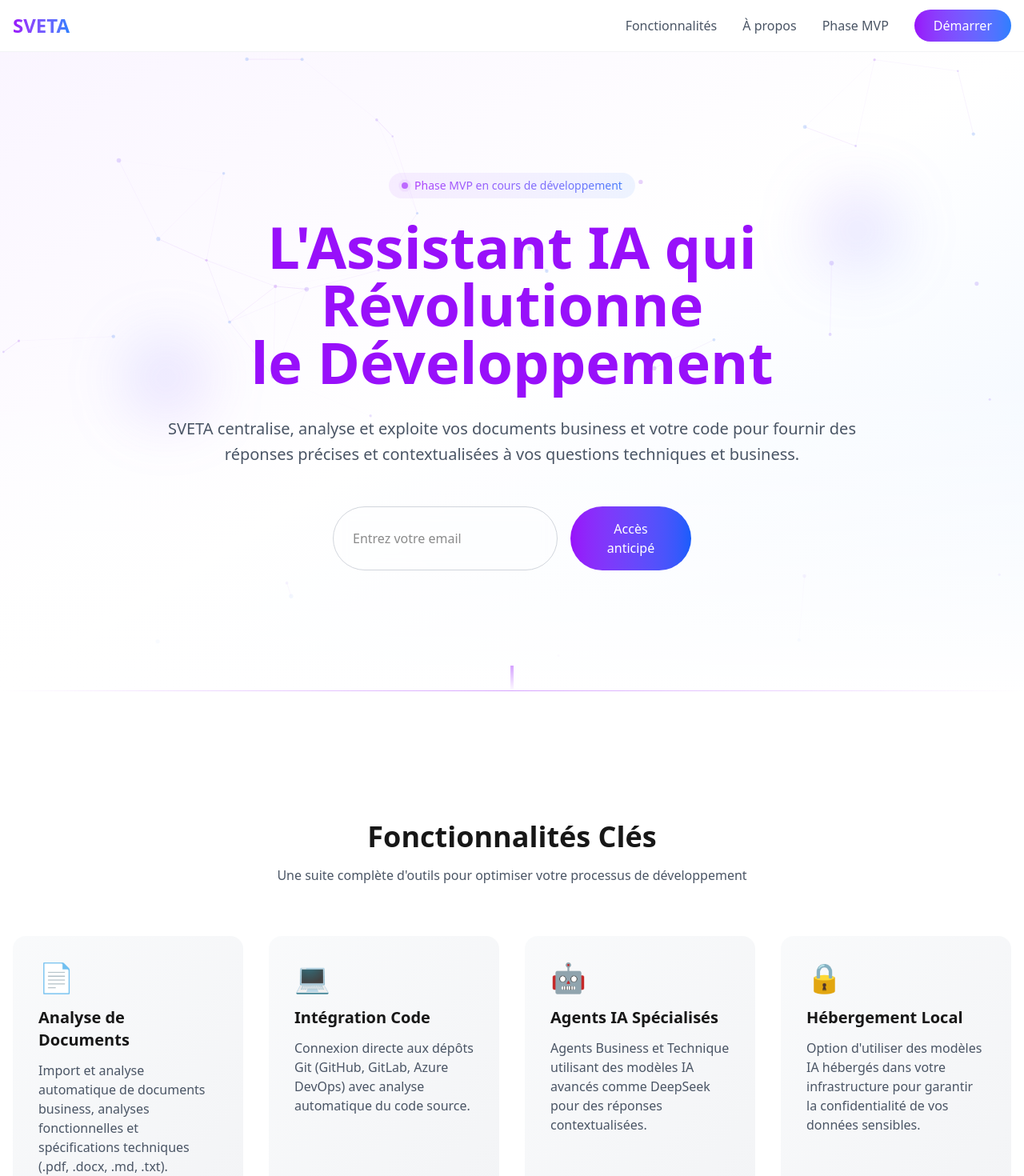
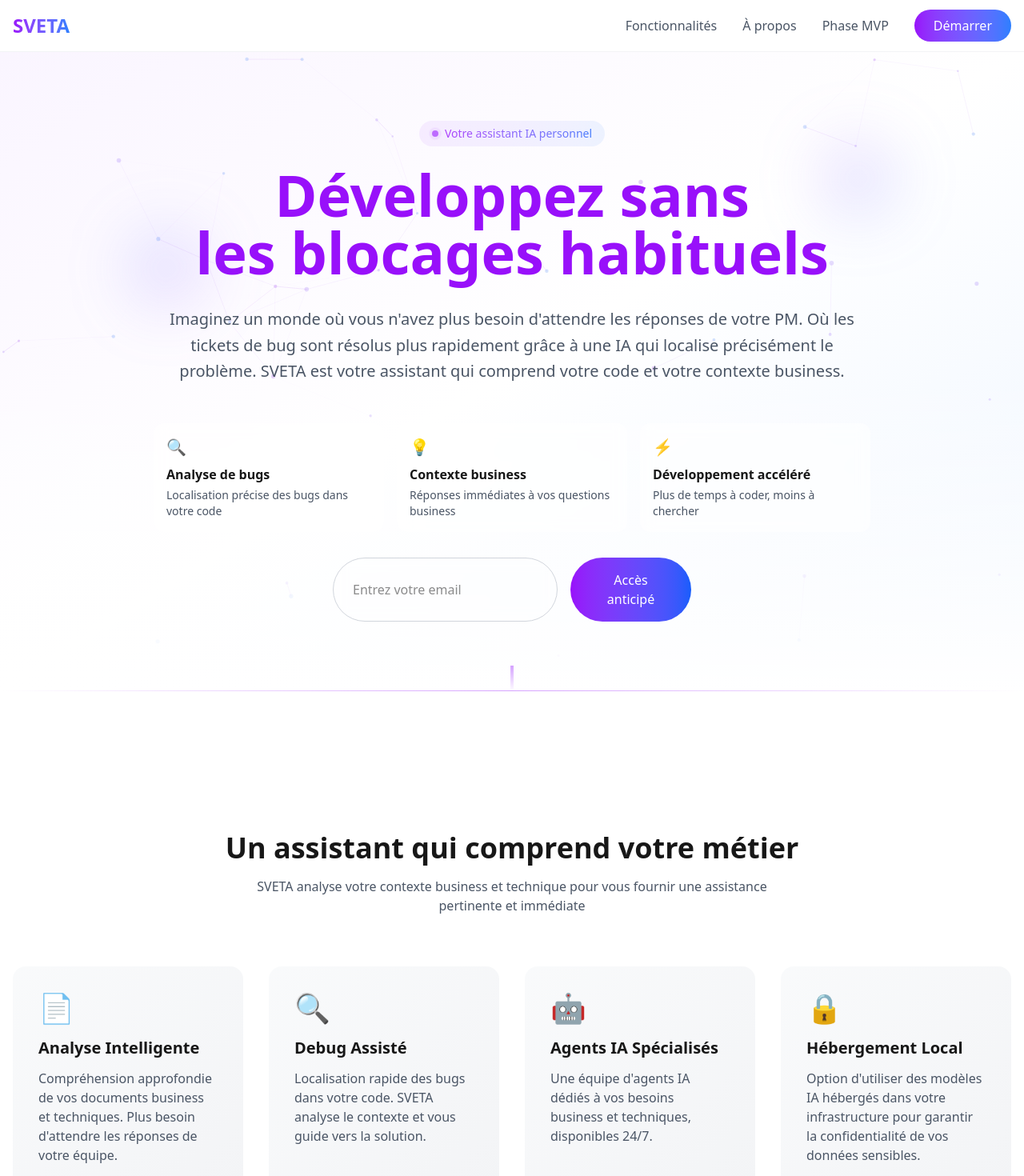
Before and after one commit to Walfhand/sveta.landing-page, a Next.js app: page / in a window 1280 px wide. Shown: the top 1470 px of the page at 80% size. Built offline with nearby package versions, Linux system fonts and the light colour scheme.

Commit message:
business message more clear

```diff
--- a/src/components/sections/AboutSection.tsx
+++ b/src/components/sections/AboutSection.tsx
@@ -2,16 +2,66 @@
   return (
     <section id="apropos" className="min-h-screen py-16 sm:py-24 flex items-center bg-white dark:bg-black">
       <div className="container mx-auto px-4">
-        <div className="max-w-3xl mx-auto text-center">
-          <h2 className="text-2xl sm:text-3xl md:text-4xl font-bold mb-6 sm:mb-8">
-            À Propos de SVETA
-          </h2>
-          <p className="text-base sm:text-lg text-gray-600 dark:text-gray-400 mb-8 sm:mb-12 leading-relaxed">
-            SVETA est une intelligence artificielle avancée conçue pour assister les entreprises,
-            les développeurs et les chefs de projet. En s'appuyant sur les dernières technologies d'IA,
-            SVETA agit comme un véritable membre de l'équipe, offrant des gains de temps significatifs,
-            une meilleure prise de décision et un support actif pour résoudre les problèmes complexes.
-          </p>
+        <div className="max-w-4xl mx-auto">
+          <div className="text-center mb-8 sm:mb-12">
+            <h2 className="text-2xl sm:text-3xl md:text-4xl font-bold mb-6 sm:mb-8">
+              Libérez votre potentiel de développement
+            </h2>
+            <p className="text-base sm:text-lg text-gray-600 dark:text-gray-400 mb-8 leading-relaxed">
+              Combien de temps passez-vous à attendre des réponses de votre équipe ? À chercher des informations dans la documentation ?
+              À débugger des problèmes complexes ? SVETA change la donne en devenant votre partenaire de développement intelligent.
+            </p>
+          </div>
+
+          <div className="grid grid-cols-1 md:grid-cols-2 gap-6 sm:gap-8">
+            <div className="bg-gradient-to-br from-purple-50 to-blue-50 dark:from-gray-800 dark:to-gray-900 p-6 rounded-2xl">
+              <h3 className="text-xl sm:text-2xl font-semibold mb-4 bg-gradient-to-r from-purple-600 to-blue-600 bg-clip-text text-transparent">
+                Fini les blocages business
+              </h3>
+              <p className="text-gray-600 dark:text-gray-400 mb-4">
+                Plus besoin d'attendre des heures pour une réponse de votre PM ou de l'équipe business.
+                SVETA analyse vos documents et comprend le contexte pour vous donner des réponses précises, immédiatement.
+              </p>
+              <ul className="space-y-2 text-sm sm:text-base text-gray-600 dark:text-gray-400">
+                <li className="flex items-center">
+                  <span className="text-green-500 mr-2">→</span>
+                  Accès instantané aux informations business
+                </li>
+                <li className="flex items-center">
+                  <span className="text-green-500 mr-2">→</span>
+                  Compréhension approfondie des besoins
+                </li>
+                <li className="flex items-center">
+                  <span className="text-green-500 mr-2">→</span>
+                  Prise de décision accélérée
+                </li>
+              </ul>
+            </div>
+
+            <div className="bg-gradient-to-br from-purple-50 to-blue-50 dark:from-gray-800 dark:to-gray-900 p-6 rounded-2xl">
+              <h3 className="text-xl sm:text-2xl font-semibold mb-4 bg-gradient-to-r from-purple-600 to-blue-600 bg-clip-text text-transparent">
+                Debug intelligent
+              </h3>
+              <p className="text-gray-600 dark:text-gray-400 mb-4">
+                Les tickets de bug ne sont plus un casse-tête. SVETA analyse votre code,
+                comprend le contexte technique et vous guide directement vers la source du problème.
+              </p>
+              <ul className="space-y-2 text-sm sm:text-base text-gray-600 dark:text-gray-400">
+                <li className="flex items-center">
+                  <span className="text-green-500 mr-2">→</span>
+                  Localisation rapide des bugs
+                </li>
+                <li className="flex items-center">
+                  <span className="text-green-500 mr-2">→</span>
+                  Suggestions de corrections
+                </li>
+                <li className="flex items-center">
+                  <span className="text-green-500 mr-2">→</span>
+                  Temps de résolution réduit
+                </li>
+              </ul>
+            </div>
+          </div>
         </div>
       </div>
     </section>
--- a/src/components/sections/FeaturesSection.tsx
+++ b/src/components/sections/FeaturesSection.tsx
@@ -4,27 +4,27 @@
       <div className="container mx-auto px-4">
         <div className="text-center mb-8 sm:mb-16">
           <h2 className="text-3xl sm:text-4xl font-bold mb-4">
-            Fonctionnalités Clés
+            Un assistant qui comprend votre métier
           </h2>
           <p className="text-gray-600 dark:text-gray-400 max-w-2xl mx-auto text-sm sm:text-base">
-            Une suite complète d'outils pour optimiser votre processus de développement
+            SVETA analyse votre contexte business et technique pour vous fournir une assistance pertinente et immédiate
           </p>
         </div>
         <div className="grid grid-cols-1 md:grid-cols-2 lg:grid-cols-4 gap-4 sm:gap-8">
           {[
             {
-              title: "Analyse de Documents",
-              description: "Import et analyse automatique de documents business, analyses fonctionnelles et spécifications techniques (.pdf, .docx, .md, .txt).",
+              title: "Analyse Intelligente",
+              description: "Compréhension approfondie de vos documents business et techniques. Plus besoin d'attendre les réponses de votre équipe.",
               icon: "📄",
             },
             {
-              title: "Intégration Code",
-              description: "Connexion directe aux dépôts Git (GitHub, GitLab, Azure DevOps) avec analyse automatique du code source.",
-              icon: "💻",
+              title: "Debug Assisté",
+              description: "Localisation rapide des bugs dans votre code. SVETA analyse le contexte et vous guide vers la solution.",
+              icon: "🔍",
             },
             {
               title: "Agents IA Spécialisés",
-              description: "Agents Business et Technique utilisant des modèles IA avancés comme DeepSeek pour des réponses contextualisées.",
+              description: "Une équipe d'agents IA dédiés à vos besoins business et techniques, disponibles 24/7.",
               icon: "🤖",
             },
             {
--- a/src/components/sections/HeroSection.tsx
+++ b/src/components/sections/HeroSection.tsx
@@ -39,19 +39,19 @@
                 <span className="relative inline-flex rounded-full h-2 w-2 bg-purple-500"></span>
               </span>
               <span className="text-xs sm:text-sm font-medium bg-gradient-to-r from-purple-600 to-blue-600 bg-clip-text text-transparent">
-                Phase MVP en cours de développement
+                Votre assistant IA personnel
               </span>
             </div>
 
             <h1 className="text-3xl sm:text-5xl md:text-7xl font-bold mb-6 sm:mb-8 text-purple-600 dark:text-white relative">
               <span className="inline-block transform hover:scale-105 transition-transform duration-300">
-                L'Assistant IA qui
+                Développez sans
               </span>{" "}
               <span className="inline-block transform hover:scale-105 transition-transform duration-300">
-                Révolutionne
+                les blocages
               </span>{" "}
               <span className="inline-block transform hover:scale-105 transition-transform duration-300">
-                le Développement
+                habituels
               </span>
               <div className="absolute -top-8 -right-8 w-24 h-24 bg-gradient-to-br from-purple-500/20 to-blue-500/20 rounded-full blur-2xl" />
               <div className="absolute -bottom-8 -left-8 w-24 h-24 bg-gradient-to-br from-blue-500/20 to-purple-500/20 rounded-full blur-2xl" />
@@ -64,9 +64,9 @@
                   : "translate-y-10 opacity-0"
               }`}
             >
-              SVETA centralise, analyse et exploite vos documents business et
-              votre code pour fournir des réponses précises et contextualisées à
-              vos questions techniques et business.
+              Imaginez un monde où vous n'avez plus besoin d'attendre les réponses de votre PM.
+              Où les tickets de bug sont résolus plus rapidement grâce à une IA qui localise précisément le problème.
+              SVETA est votre assistant qui comprend votre code et votre contexte business.
             </p>
 
             <div
@@ -76,6 +76,24 @@
                   : "translate-y-10 opacity-0"
               }`}
             >
+              <div className="grid grid-cols-1 sm:grid-cols-3 gap-4 max-w-4xl mx-auto mb-8">
+                <div className="bg-white/50 dark:bg-gray-800/50 backdrop-blur-sm rounded-xl p-4 text-left">
+                  <div className="text-xl mb-2">🔍</div>
+                  <h3 className="font-semibold mb-1">Analyse de bugs</h3>
+                  <p className="text-sm text-gray-600 dark:text-gray-400">Localisation précise des bugs dans votre code</p>
+                </div>
+                <div className="bg-white/50 dark:bg-gray-800/50 backdrop-blur-sm rounded-xl p-4 text-left">
+                  <div className="text-xl mb-2">💡</div>
+                  <h3 className="font-semibold mb-1">Contexte business</h3>
+                  <p className="text-sm text-gray-600 dark:text-gray-400">Réponses immédiates à vos questions business</p>
+                </div>
+                <div className="bg-white/50 dark:bg-gray-800/50 backdrop-blur-sm rounded-xl p-4 text-left">
+                  <div className="text-xl mb-2">⚡</div>
+                  <h3 className="font-semibold mb-1">Développement accéléré</h3>
+                  <p className="text-sm text-gray-600 dark:text-gray-400">Plus de temps à coder, moins à chercher</p>
+                </div>
+              </div>
+
               <form
                 onSubmit={handleSubmit}
                 className="max-w-md mx-auto flex flex-col sm:flex-row gap-4"
```
